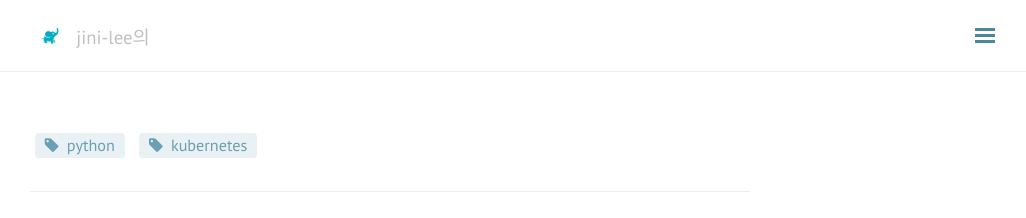
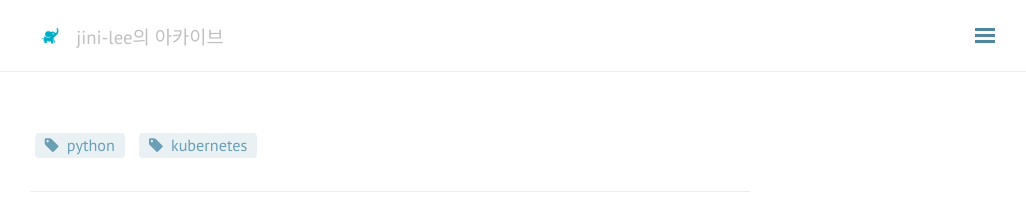
Before and after one commit to jini-lee/jini-lee.github.com, a Jekyll site: the page built from index.html, in a window 1280 px wide. Shown: the top 218 px of the page, without its empty margins (250-1276 px from the left). Built offline with Jekyll 4.4.1, drawn with Linux system fonts in a browser that asks for light colours; nearby versions of some CDN libraries; comment, search, counter and statistics services are not loaded.

Commit message:
Update _config.yml

```diff
--- a/_config.yml
+++ b/_config.yml
@@ -1,6 +1,6 @@
 # Site Info
 title: jini-lee의 블로그
-tagline: 'jini-lee의 '
+tagline: 'jini-lee의 아카이브'
 description: '끄적끄적 타이핑'
 baseurl: ""
 url: http://jini-lee.github.io
```
